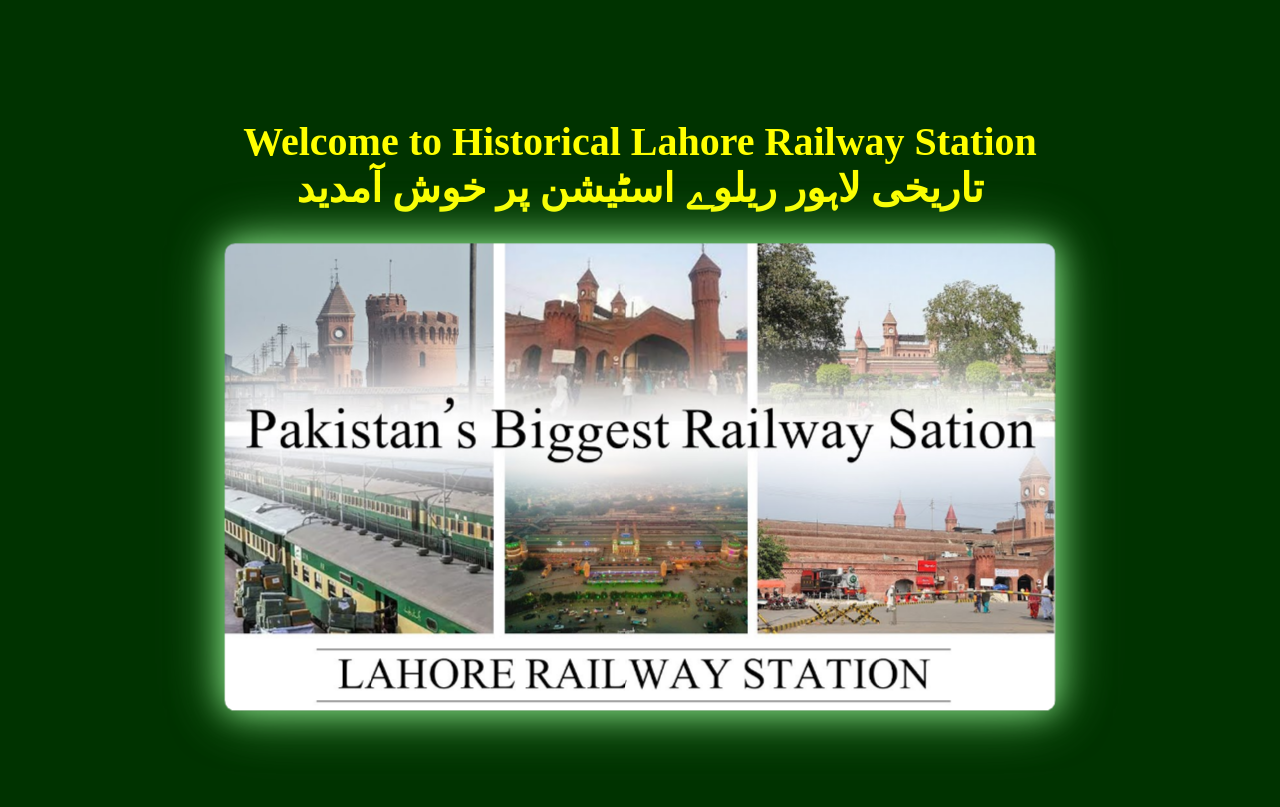
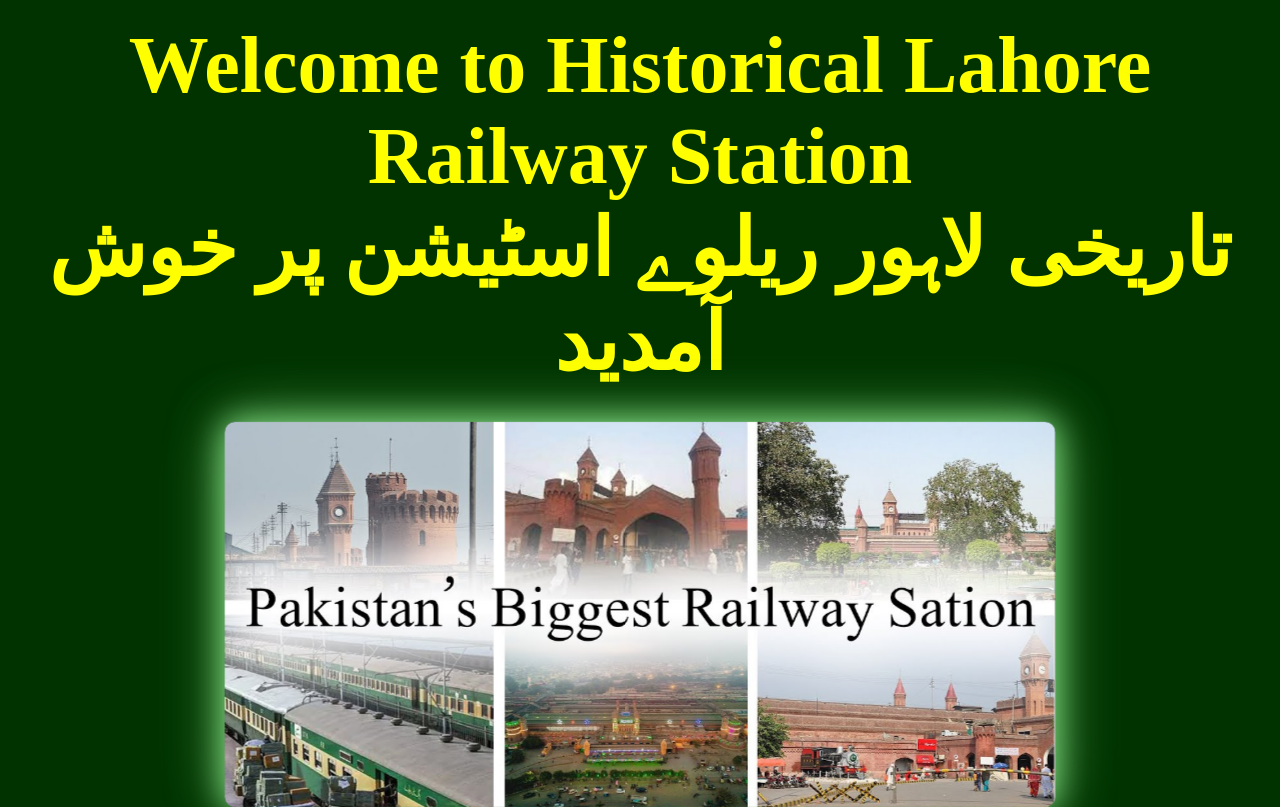
Before and after one commit to Faizan404/PrRailGov, a plain HTML site: page image_display.html in a window 1280 px wide. Drawn offline with Linux system fonts and the light colour scheme.

Commit message:
Update image_display_style.css

```diff
--- a/image_display_style.css
+++ b/image_display_style.css
@@ -32,7 +32,7 @@
 
 .welcome-text p {
     margin: 0;
-    font-size: 2.5em;
+    font-size: 5.0em;
     font-weight: bold;
     animation: color-change 5s infinite;
     font-family: 'Times New Roman', Times, serif;
```
